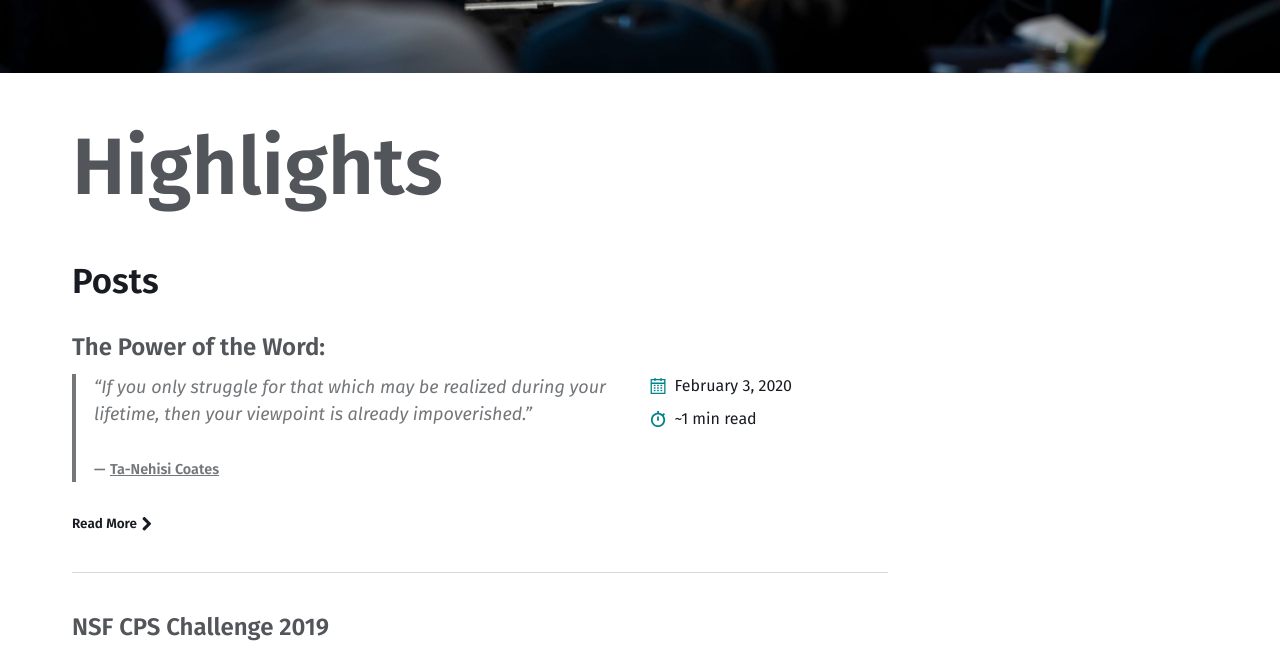
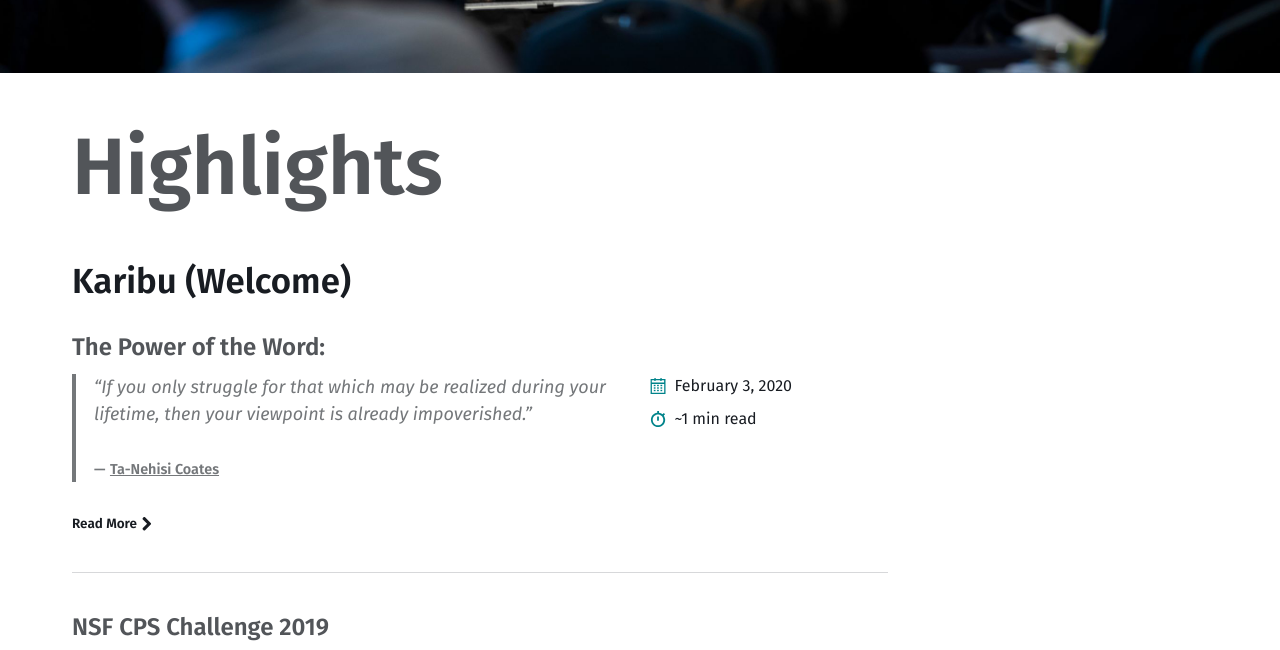
Before and after one commit to pmusau17/pmusau17.github.io, a Jekyll site: the page built from index.md, in a window 1280 px wide and 900 px high, scrolled down 896 px, cut to the strip 0-650 px from the top of the window. Built offline with Jekyll 4.4.1, drawn with Linux system fonts in a browser that asks for light colours.

Commit message:
Lmao I should just read better

```diff
--- a/_data/theme.yml
+++ b/_data/theme.yml
@@ -18,7 +18,7 @@ t:
   email: "Email"
   subscribe: "Subscribe"
   read_more: "Read More"
-  posts: "Posts"
+  posts: "Karibu (Welcome)"
   page: "Page"
   of: "of"
   min_read: "min read"
--- a/_layouts/post.html
+++ b/_layouts/post.html
@@ -1,6 +1,5 @@
 ---
 layout: default
-title: " "
 ---
 
 {% include page-intro.html %}
```
